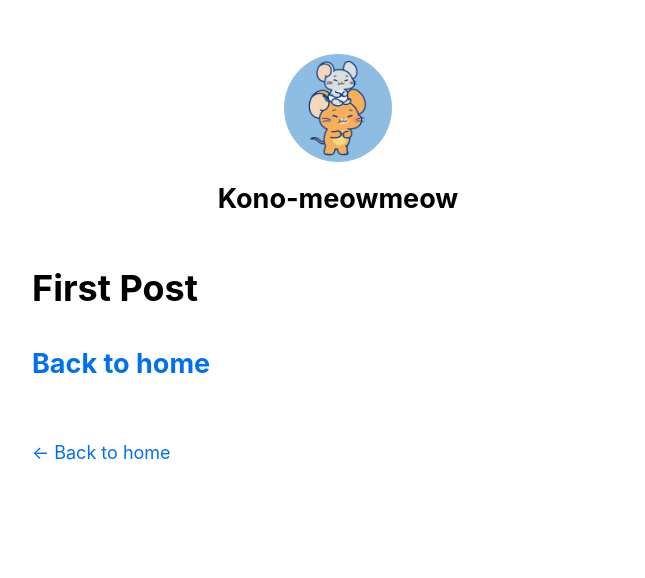
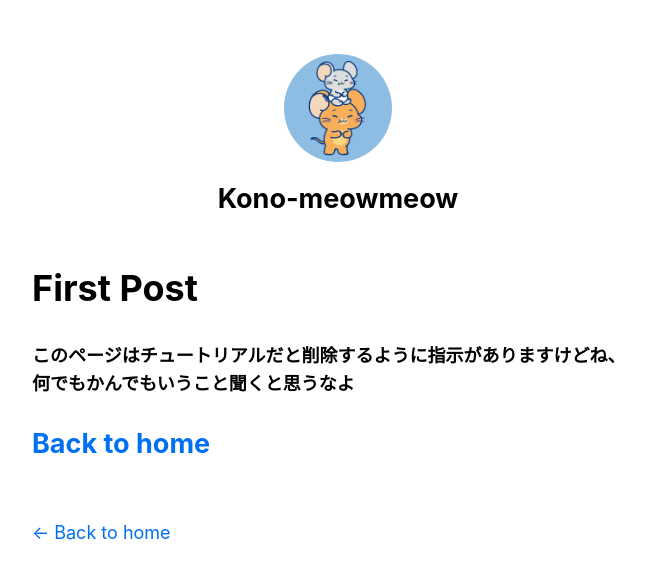
Before and after one commit to kono-meowmeow/nextjs-blog, a Next.js app: page /posts/first-post in a window 1280 px wide. Shown: the top 578 px of the page, without its empty margins (302-947 px from the left). Built offline with nearby package versions, Linux system fonts and the light colour scheme.

Commit message:
add text

```diff
--- a/pages/posts/first-post.js
+++ b/pages/posts/first-post.js
@@ -26,6 +26,10 @@ export default function FirstPost() {
         />
       </Head>
       <h1>First Post</h1>
+      <b>
+        このページはチュートリアルだと削除するように指示がありますけどね、<br />
+        何でもかんでもいうこと聞くと思うなよ
+      </b>
       <h2>
         <Link href="/">Back to home</Link>
       </h2>
```
